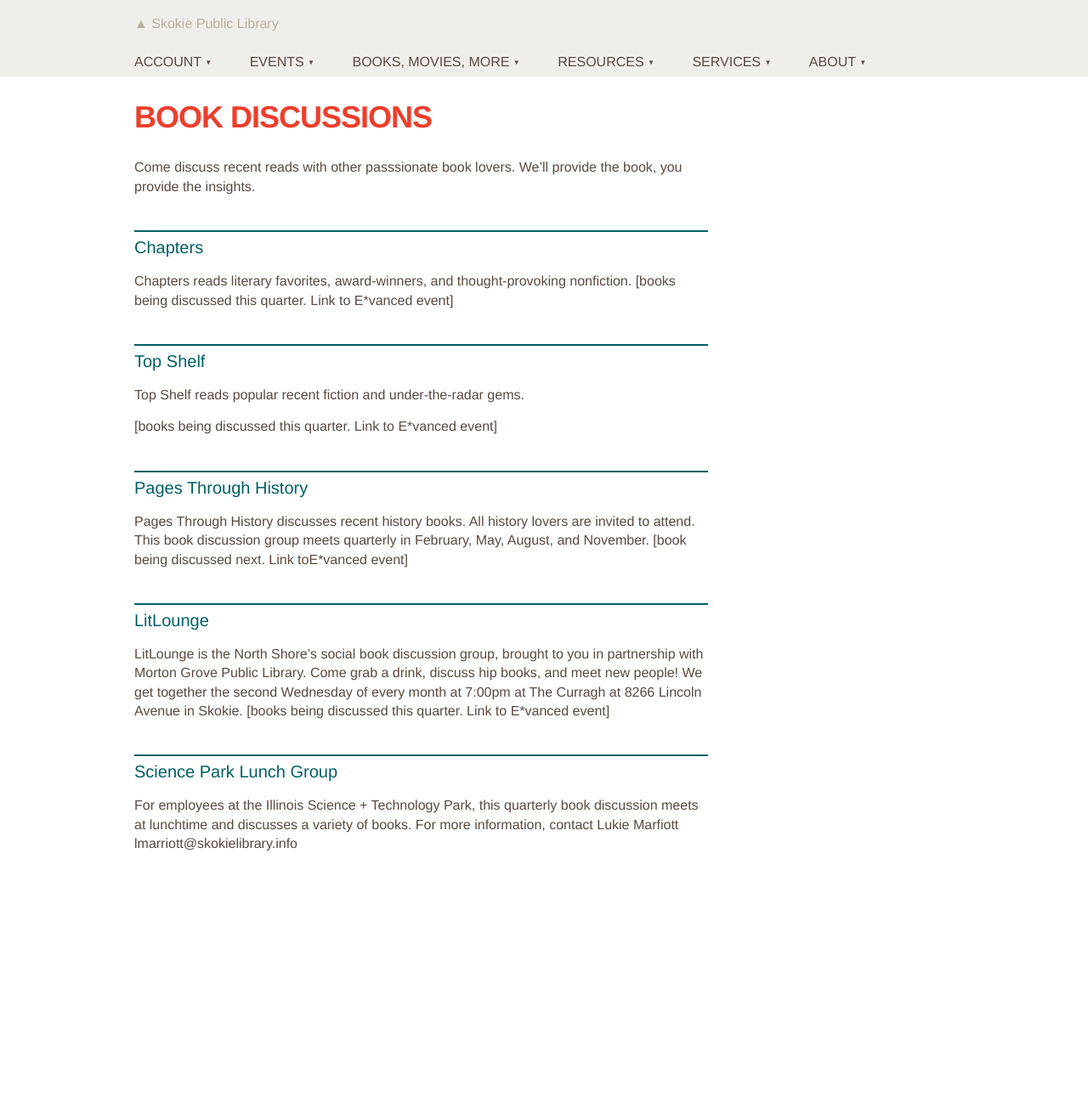
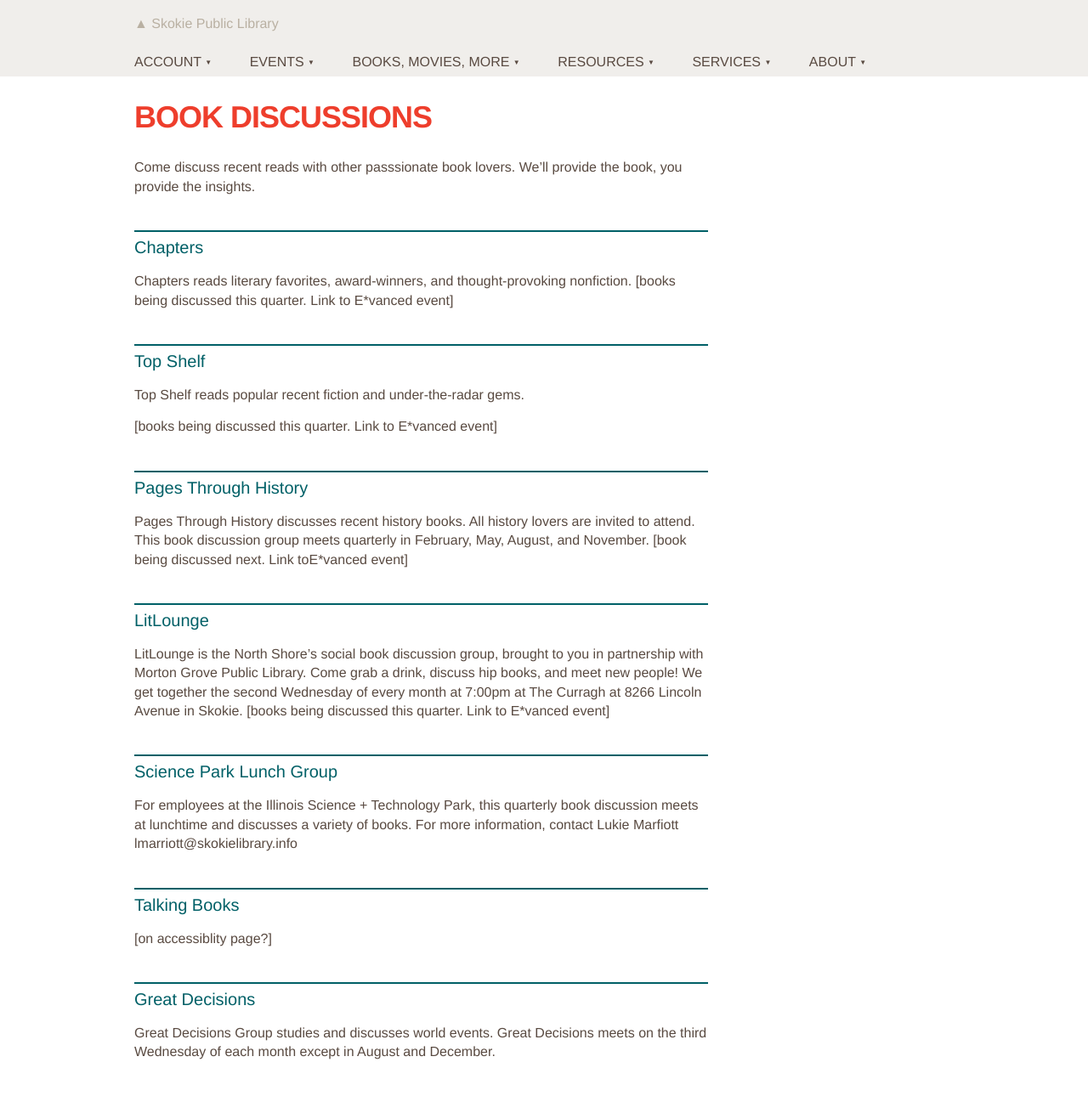
Before and after one commit to skokielibrary/spl-content, a Jekyll site: the page built from _content/lynnanne/books-movies-more--book-discussions.markdown, in a window 1280 px wide. Shown: the whole page at 85% size. Built offline with Jekyll 4.4.1, drawn with Linux system fonts in a browser that asks for light colours; before the commit the page ends 1065 px from its top, so only the background shows below that.

Commit message:
Updated books-movies-more--book-discussions.markdown

```diff
--- a/_content/lynnanne/books-movies-more--book-discussions.markdown
+++ b/_content/lynnanne/books-movies-more--book-discussions.markdown
@@ -25,3 +25,9 @@ LitLounge is the North Shore’s social book discussion group, brought to you in
 
 ## Science Park Lunch Group
 For employees at the Illinois Science + Technology Park, this quarterly book discussion meets at lunchtime and discusses a variety of books. For more information, contact Lukie Marfiott lmarriott@skokielibrary.info
+
+##Talking Books
+[on accessiblity page?]
+
+##Great Decisions
+Great Decisions Group studies and discusses world events. Great Decisions meets on the third Wednesday of each month except in August and December.
```
